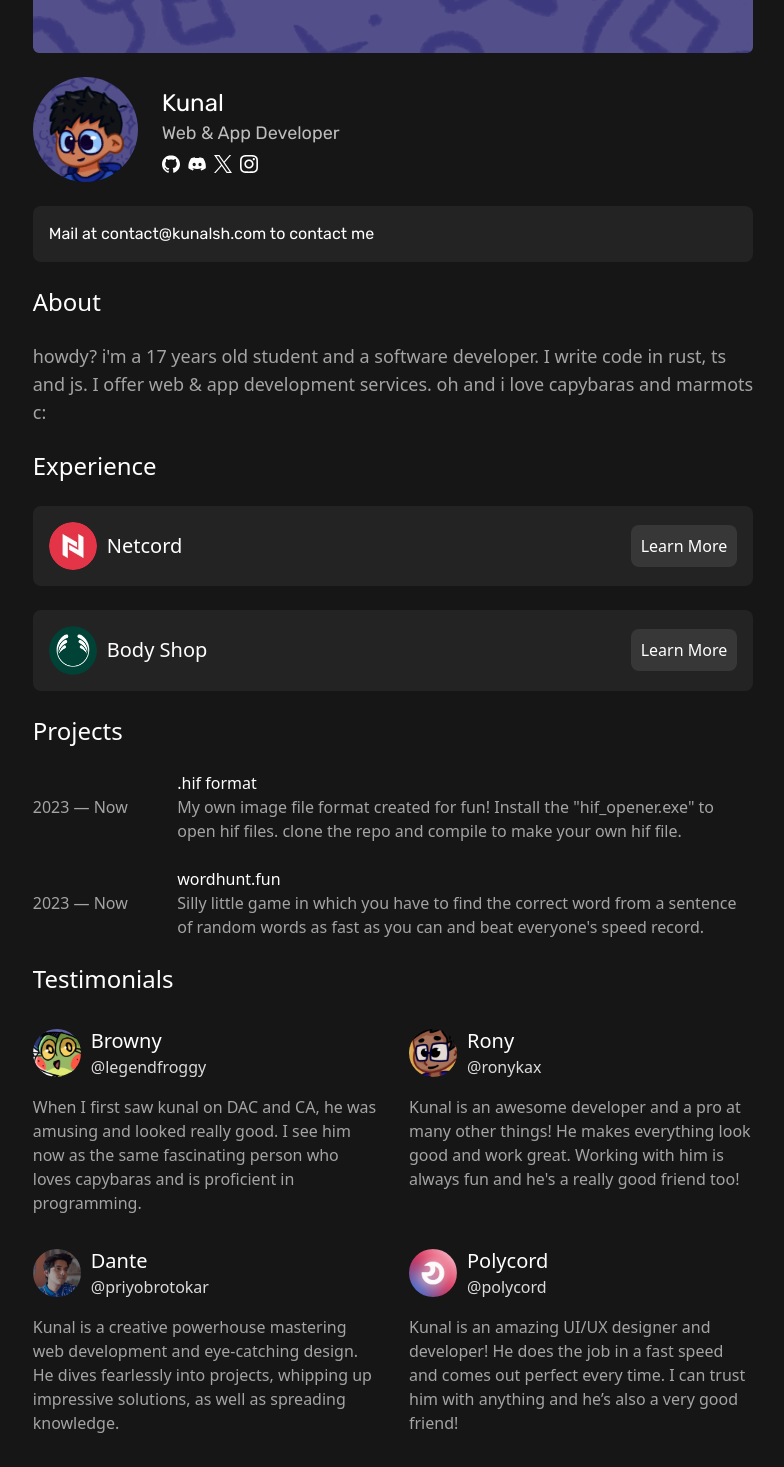
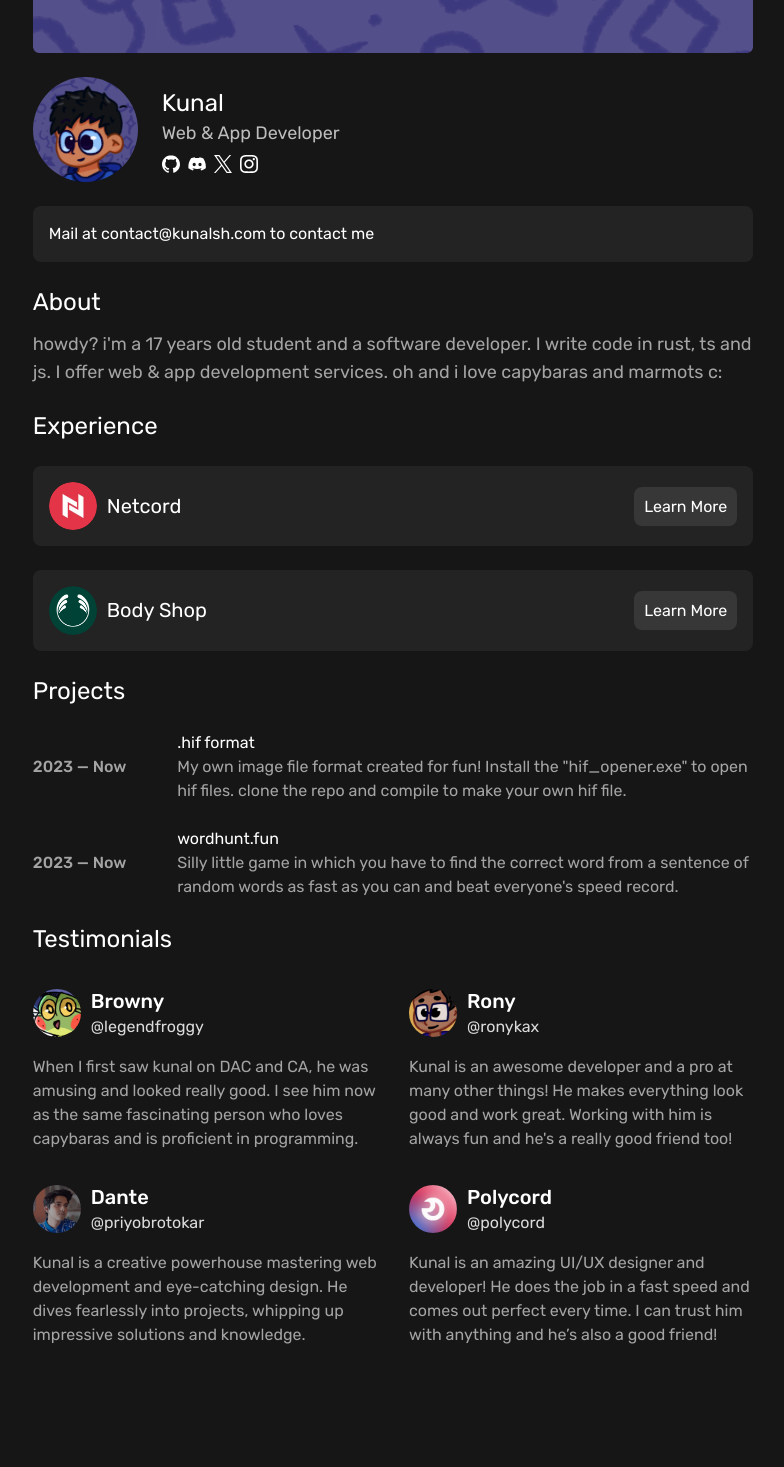
Before and after one commit to kxnalpk/kunalsh.com, a Nuxt app: page / in a window 1280 px wide. Shown: the part 197-1664 px from the top of the page, without its empty margins (247-1031 px from the left). After the commit the page ends 1576 px from the top, so only its background shows below. Built offline with nearby package versions, Linux system fonts and the light colour scheme.

Commit message:
Font Updated

```diff
--- a/app.vue
+++ b/app.vue
@@ -12,6 +12,7 @@ useSeoMeta({
 </script>
 
 <template>
+  <Test />
   <main class="items-stretch max-w-wrapper py-8 px-4 m-auto flex flex-col justify-center">
     <Header />
     <About />
@@ -19,4 +20,5 @@ useSeoMeta({
     <Projects />
     <Testimonials />
   </main>
+
 </template>
--- a/components/About.vue
+++ b/components/About.vue
@@ -1,6 +1,6 @@
 <template>
     <header class="mt-6">
-        <h1 class="text-white text-2xl">About</h1>
-        <p class="mt-6 text-cg-3 text-base md:text-lg">howdy? i'm a 17 years old student and a software developer. I write code in rust, ts and js. I offer web & app development services. oh and i love capybaras and marmots c:</p>
+        <h1 class="text-white text-2xl font-rubik">About</h1>
+        <p class="mt-3 text-cg-3 text-base font-rubik md:text-lg">howdy? i'm a 17 years old student and a software developer. I write code in rust, ts and js. I offer web & app development services. oh and i love capybaras and marmots c:</p>
     </header>
 </template>
--- a/components/Experience.vue
+++ b/components/Experience.vue
@@ -21,14 +21,14 @@ export default {
 
 <template>
     <div class="w-full">
-        <h1 class="text-white text-2xl mt-6">Experience</h1>
+        <h1 class="text-white font-rubik text-2xl mt-6">Experience</h1>
         <div v-for="(experience, index) in experiences" :key="index" class="items-center justify-between mt-6 flex gap-8 rounded-lg bg-cg-2 p-4">
             <div class="flex flex-row items-center gap-2.5">
                 <NuxtImg class="w-12 rounded-full" :src="experience.img"/>
-                <h1 class="text-white text-xl font-inter font-medium">{{ experience.title }}</h1>
+                <h1 class="text-white text-xl font-rubik font-regular">{{ experience.title }}</h1>
             </div>
             <div class="items-center">
-                <a :href="experience.url" class="text-white p-2.5 rounded-lg bg-[#373737] hover:opacity-90 transition-all ease-in">Learn More</a>
+                <a :href="experience.url" class="text-white p-2.5 font-rubik rounded-lg bg-[#373737] hover:opacity-90 transition-all ease-in">Learn More</a>
             </div>
         </div>
     </div>
--- a/components/Projects.vue
+++ b/components/Projects.vue
@@ -22,12 +22,12 @@ export default {
 </script>
 
 <template>
-    <div class="w-full">
+    <div class="font-rubik w-full">
         <h1 class="text-white text-2xl mt-6">Projects</h1>
 
         <div v-for="(project, index) in projects" :key="index" class="items-center justify-between mt-6 flex gap-8">
             <div class="flex flex-row items-center gap-2.5">
-                <h1 class="text-cg-3 text-base font-inter font-medium">{{ project.timeline }}</h1>
+                <h1 class="text-cg-3 text-base font-medium">{{ project.timeline }}</h1>
             </div>
             <div class="max-w-xl">
                 <a :href="project.url" class=" text-white hover:underline hover:underline-offset-4">{{ project.title }}</a>
--- a/components/Testimonials.vue
+++ b/components/Testimonials.vue
@@ -18,13 +18,13 @@ export default {
                 {
                     name: "Dante",
                     username: "@priyobrotokar",
-                    text: "Kunal is a creative powerhouse mastering web development and eye-catching design. He dives fearlessly into projects, whipping up impressive solutions, as well as spreading knowledge.",
+                    text: "Kunal is a creative powerhouse mastering web development and eye-catching design. He dives fearlessly into projects, whipping up impressive solutions and knowledge.",
                     img: "/images/testimonials/dante.png"
                 },
                 {
                     name: "Polycord",
                     username: "@polycord",
-                    text: "Kunal is an amazing UI/UX designer and developer! He does the job in a fast speed and comes out perfect every time. I can trust him with anything and he’s also a very good friend!",
+                    text: "Kunal is an amazing UI/UX designer and developer! He does the job in a fast speed and comes out perfect every time. I can trust him with anything and he’s also a good friend!",
                     img: "/images/testimonials/polycord.png"
                 }
             ]
@@ -34,7 +34,7 @@ export default {
 </script>
 
 <template>
-    <div class="w-full grid grid-cols-1 gap-8 sm:grid-cols-2">
+    <div class="font-rubik w-full grid grid-cols-1 gap-8 sm:grid-cols-2">
       <h1 class="text-white text-2xl mt-6 col-span-full">Testimonials</h1>
       <div v-for="(testimonial, index) in testimonials" :key="index" class="flex flex-col gap-8 rounded-lg">
         <div class="flex flex-row items-center gap-2.5">
--- a/package.json
+++ b/package.json
@@ -19,6 +19,9 @@
     "vue-router": "^4.2.5"
   },
   "dependencies": {
+    "@eggsydev/vue-lanyard": "^1.1.3",
+    "install": "^0.13.0",
+    "npm": "^10.3.0",
     "vue-content-loader": "^2.0.1"
   }
 }
```
Also changed, not shown: nuxt.config.ts (line endings or trailing spaces), 1 other file (tests, documents, lock files or other folders).
